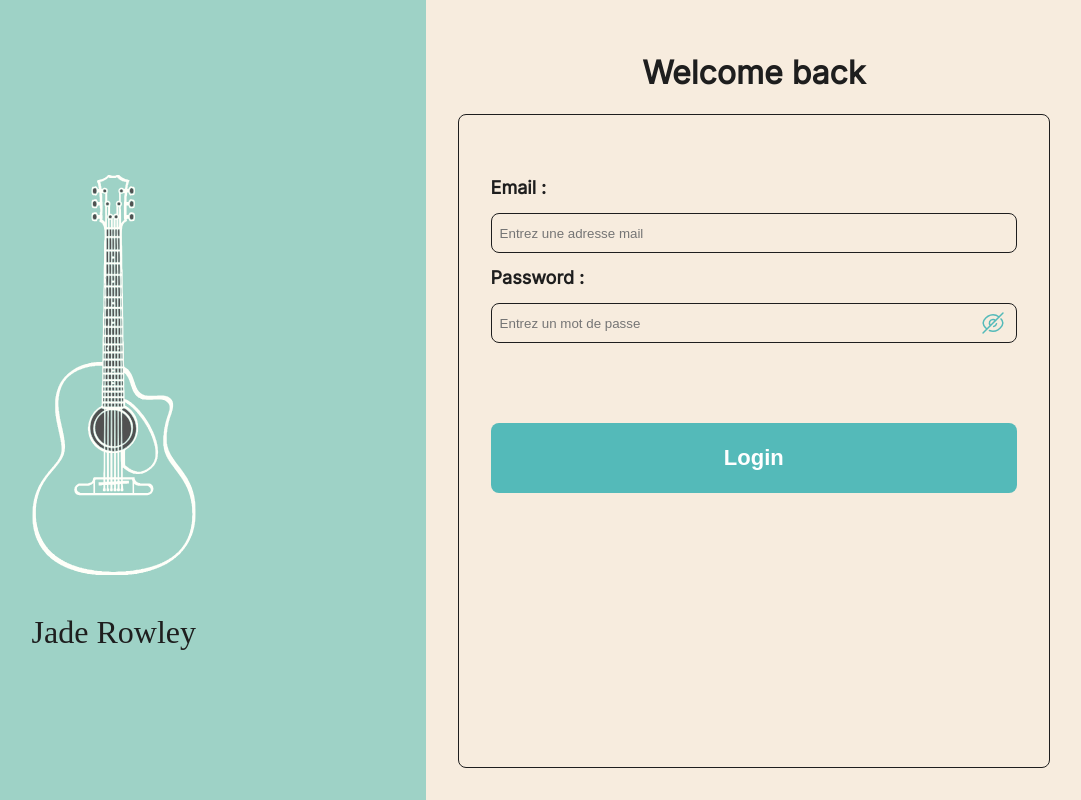
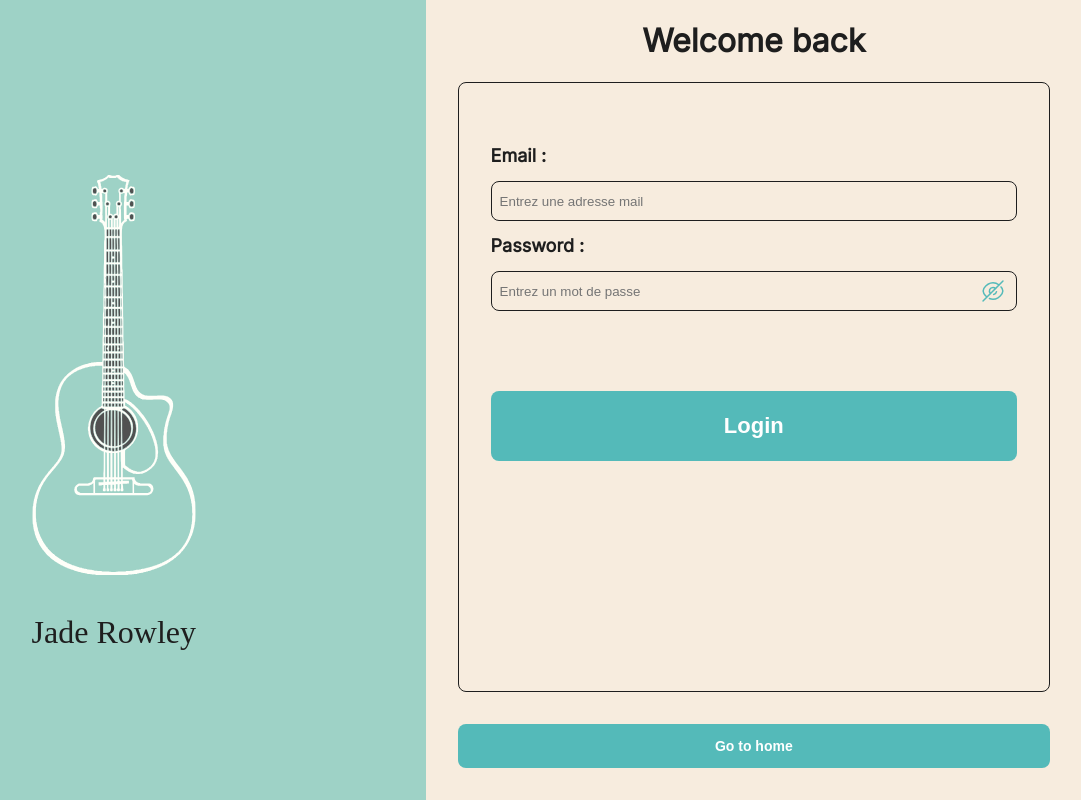
Before and after one commit to Pouchey/jade-site, a React (Vite) app in the folder apps/app/: page /login in a window 1280 px wide. Shown: the whole page, without its empty margins (198-1279 px from the left). Built offline with nearby package versions, Linux system fonts and the light colour scheme; no server answers; a web font is replaced by a local one.

Commit message:
fix style

```diff
--- a/apps/app/src/modules/admin/views/index.tsx
+++ b/apps/app/src/modules/admin/views/index.tsx
@@ -18,7 +18,7 @@ const Admin = React.memo(() => {
   const { pathname } = useLocation();
 
   if (!state?.isLogged)
-    return <Navigate to="/login" state={{ from: pathname }} />;
+    return <Navigate to="/login" state={{ from: pathname }} replace={true} />;
 
   return (
     <SongProvider>
--- a/apps/app/src/modules/auth/views/login/index.tsx
+++ b/apps/app/src/modules/auth/views/login/index.tsx
@@ -1,6 +1,7 @@
 import React from 'react';
-import { Navigate, useLocation } from 'react-router-dom';
+import { Navigate, useLocation, useNavigate } from 'react-router-dom';
 
+import Button from '_components/button';
 import Icon from '_components/icon';
 
 import AuthForm from '_modules/auth/components/form';
@@ -19,6 +20,7 @@ import {
 
 const Auth = React.memo(() => {
   const { state } = useAuthContext();
+  const navigate = useNavigate();
 
   const locationState = useLocation().state as { from: string };
 
@@ -26,6 +28,10 @@ const Auth = React.memo(() => {
 
   const handleSubmit = (formData: TAuthForm) => {
     mutate(formData);
+  };
+
+  const handleClick = () => {
+    navigate('/');
   };
 
   if (state.isLogged)
@@ -40,6 +46,7 @@ const Auth = React.memo(() => {
       <StyledAuth>
         <StyledWelcome>Welcome back</StyledWelcome>
         <AuthForm onSubmit={handleSubmit} isLoading={isPending} />
+        <Button color="primary" label="Go to home" onClick={handleClick} />
       </StyledAuth>
     </StyledContainer>
   );
--- a/apps/app/src/modules/auth/views/login/style.ts
+++ b/apps/app/src/modules/auth/views/login/style.ts
@@ -30,6 +30,7 @@ export const StyledAuth = styled.div`
   flex-direction: column;
   align-items: center;
   justify-content: flex-start;
+  gap: 32px;
   width: 100%;
   height: 100%;
   padding: 32px;
@@ -37,7 +38,6 @@ export const StyledAuth = styled.div`
 `;
 
 export const StyledWelcome = styled.div`
-  margin: 32px;
   font-size: ${({ theme }) => theme.size.diplodocus};
   font-weight: ${({ theme }) => theme.weight.medium};
 `;
--- a/apps/app/src/modules/ui/components/menu/style.ts
+++ b/apps/app/src/modules/ui/components/menu/style.ts
@@ -70,5 +70,6 @@ export const StyledLogoWrapper = styled.div`
 
   *:last-child {
     margin-top: 16px;
+    white-space: nowrap;
   }
 `;
--- a/package.json
+++ b/package.json
@@ -12,6 +12,7 @@
   "scripts": {
     "build": "nx run-many --target=build",
     "dev:app": "nx dev app",
+    "dev:app:host": "nx dev:host app",
     "dev:root": "nx dev root",
     "graph": "nx graph",
     "lint:scripts": "eslint --fix --ext ./**/*.{ts,tsx}",
```
Also changed, not shown: 1 other file (tests, documents, lock files or other folders).
